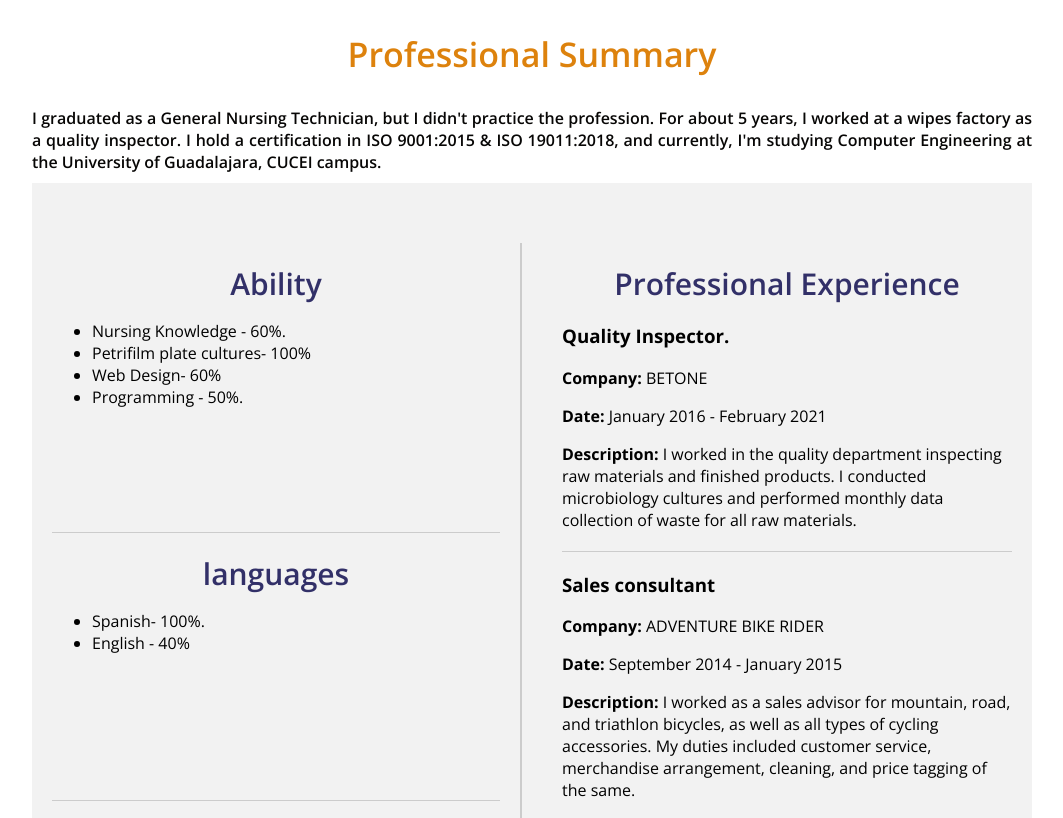
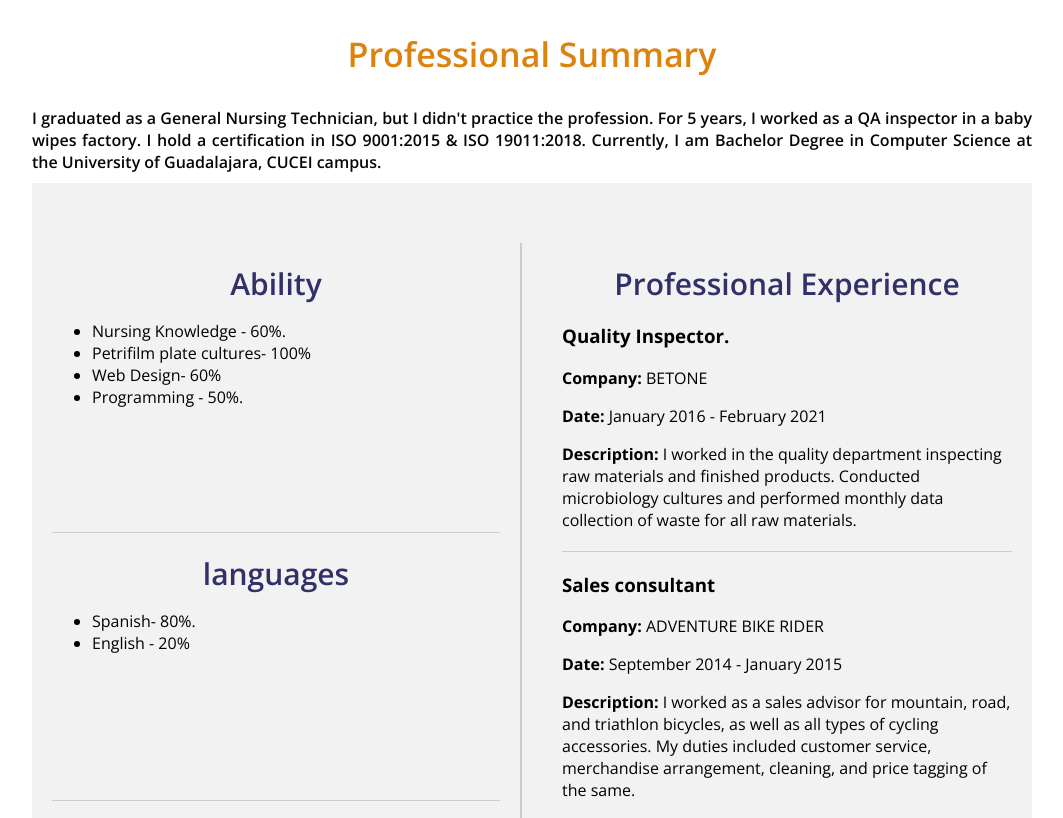
Before and after one commit to AmandaNomad/personalCv, a plain HTML site: page index.html in a window 1280 px wide. Shown: the part 396-1214 px from the top of the page, without its empty margins (108-1171 px from the left). Drawn offline with nearby package versions, Linux system fonts and the light colour scheme.

Commit message:
Modificacion de ingles

```diff
--- a/index.html
+++ b/index.html
@@ -36,9 +36,9 @@
                 <div class="texto">
                     <h3 class="titulo">Professional Summary</h3>
                     <p>
-                        I graduated as a General Nursing Technician, but I didn't practice the profession. For about 5
-                        years, I worked at a wipes factory as a quality inspector. I hold a certification in ISO
-                        9001:2015 & ISO 19011:2018, and currently, I'm studying Computer Engineering at the University
+                        I graduated as a General Nursing Technician, but I didn't practice the profession. For 5
+                        years, I worked as a QA inspector in a baby wipes factory. I hold a certification in ISO
+                        9001:2015 & ISO 19011:2018. Currently, I am Bachelor Degree in Computer Science at the University
                         of Guadalajara, CUCEI campus.
                     </p>
                 </div>
@@ -58,8 +58,8 @@
                     <div class="linea"></div> <!-- Linea separadora -->
                     <h3 class="titulo">languages</h3>
                     <ul>
-                        <li>Spanish- 100%.</li>
-                        <li>English - 40%</li>
+                        <li>Spanish- 80%.</li>
+                        <li>English - 20%</li>
                     </ul>
                     <br><br><br><br><br>
                     <div class="linea"></div> <!-- Linea separadora -->
@@ -96,7 +96,7 @@
                         <p><strong>Company:</strong> BETONE </p>
                         <p><strong>Date:</strong> January 2016 - February 2021</p>
                         <p><strong>Description:</strong> I worked in the quality department inspecting raw materials and
-                            finished products. I conducted microbiology cultures and performed monthly data collection
+                            finished products. Conducted microbiology cultures and performed monthly data collection
                             of waste for all raw materials.</p>
                     </div>
 
```
